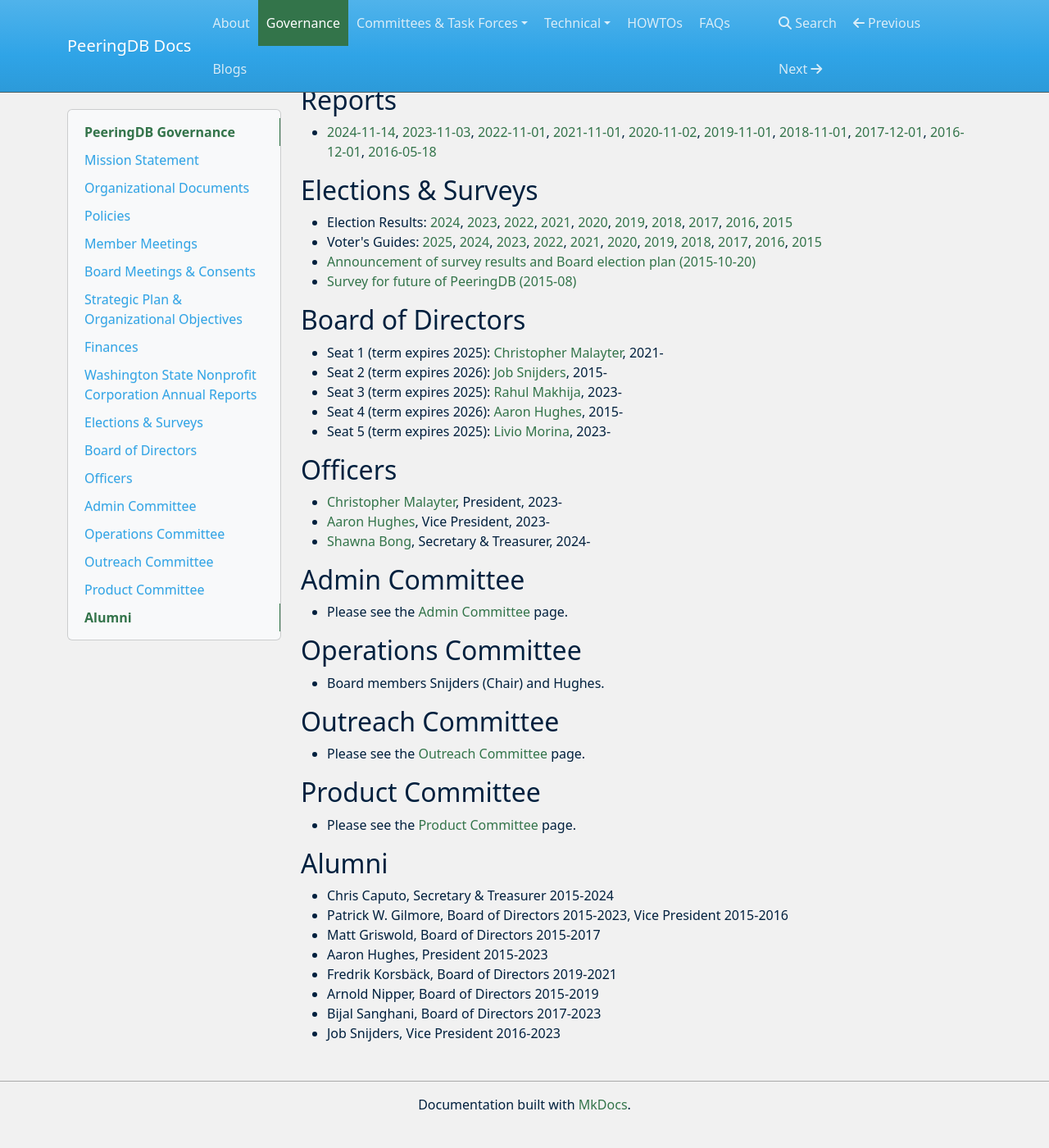
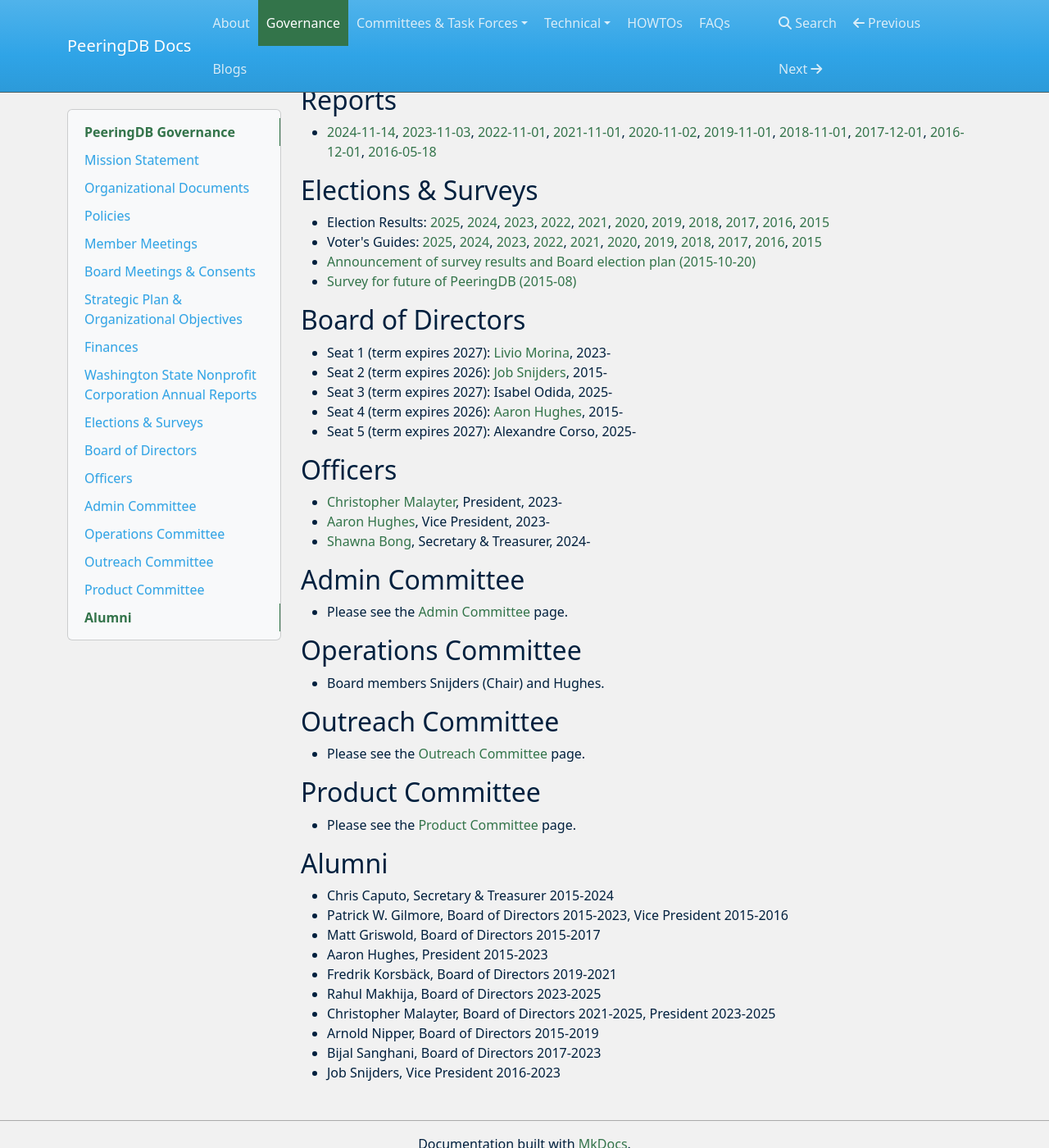
Before and after one commit to peeringdb/docs, an MkDocs documentation site: the page built from docs/gov.md, in a window 1280 px wide and 1400 px high, scrolled down 1572 px. Shown: the whole window at 82% size. Built offline with MkDocs 1.6.1, drawn with Linux system fonts in a browser that asks for light colours; nearby versions of some CDN libraries; before the commit the page ends 2947 px from its top, so only the background shows below that.

Commit message:
Board election results.

```diff
--- a/docs/gov.md
+++ b/docs/gov.md
@@ -68,18 +68,18 @@
 
 ## Elections & Surveys
 
-- Election Results: [2024](gov/misc/2024-04-30_Comprehensive_Poll_Results.pdf), [2023](gov/misc/2023-04-30_Comprehensive_Poll_Results.pdf), [2022](gov/misc/2022-04-30_Comprehensive_Poll_Results.pdf), [2021](gov/misc/2021-04-30_Comprehensive_Poll_Results.pdf), [2020](gov/misc/2020-04-30_Comprehensive_Poll_Results.pdf), [2019](gov/misc/2019-04-30_Comprehensive_Poll_Results.pdf), [2018](gov/misc/2018-04-30_Comprehensive_Poll_Results.pdf), [2017](gov/misc/2017-04-30_Comprehensive_Poll_Results.pdf), [2016](gov/misc/2016-04-30_Comprehensive_Poll_Results.pdf), [2015](gov/misc/2015-12-01_Comprehensive_Poll_Results.pdf)
+- Election Results: [2025](gov/misc/2025-04-30_Comprehensive_Poll_Results.pdf), [2024](gov/misc/2024-04-30_Comprehensive_Poll_Results.pdf), [2023](gov/misc/2023-04-30_Comprehensive_Poll_Results.pdf), [2022](gov/misc/2022-04-30_Comprehensive_Poll_Results.pdf), [2021](gov/misc/2021-04-30_Comprehensive_Poll_Results.pdf), [2020](gov/misc/2020-04-30_Comprehensive_Poll_Results.pdf), [2019](gov/misc/2019-04-30_Comprehensive_Poll_Results.pdf), [2018](gov/misc/2018-04-30_Comprehensive_Poll_Results.pdf), [2017](gov/misc/2017-04-30_Comprehensive_Poll_Results.pdf), [2016](gov/misc/2016-04-30_Comprehensive_Poll_Results.pdf), [2015](gov/misc/2015-12-01_Comprehensive_Poll_Results.pdf)
 - Voter's Guides: [2025](gov/misc/2025-04-14_election.html), [2024](gov/misc/2024-04-14_election.html), [2023](gov/misc/2023-04-14_election.html), [2022](gov/misc/2022-04-14_election.html), [2021](gov/misc/2021-04-14_election.html), [2020](gov/misc/2020-04-14_election.html), [2019](gov/misc/2019-04-14_election.html), [2018](gov/misc/2018-04-14_election.html), [2017](gov/misc/2017-04-14_election.html), [2016](gov/misc/2016-04-14_election.html), [2015](gov/misc/2015-11-14_election.html)
 - [Announcement of survey results and Board election plan (2015-10-20)](gov/misc/2015-10-20_Announcement.txt)
 - [Survey for future of PeeringDB (2015-08)](gov/misc/2015-08-00_PDB_Survey_results.pdf)
 
 ## Board of Directors
 
-- Seat 1 (term expires 2025): [Christopher Malayter](mailto:mustang@peeringdb.com), 2021-
+- Seat 1 (term expires 2027): [Livio Morina](mailto:livio@peeringdb.com), 2023-
 - Seat 2 (term expires 2026): [Job Snijders](mailto:job@peeringdb.com), 2015-
-- Seat 3 (term expires 2025): [Rahul Makhija](mailto:rahul@peeringdb.com), 2023-
+- Seat 3 (term expires 2027): Isabel Odida, 2025-
 - Seat 4 (term expires 2026): [Aaron Hughes](mailto:aaronh@peeringdb.com), 2015-
-- Seat 5 (term expires 2025): [Livio Morina](mailto:livio@peeringdb.com), 2023-
+- Seat 5 (term expires 2027): Alexandre Corso, 2025-
 
 ## Officers
 
@@ -110,6 +110,8 @@
 - Matt Griswold, Board of Directors 2015-2017
 - Aaron Hughes, President 2015-2023
 - Fredrik Korsbäck, Board of Directors 2019-2021
+- Rahul Makhija, Board of Directors 2023-2025
+- Christopher Malayter, Board of Directors 2021-2025, President 2023-2025
 - Arnold Nipper, Board of Directors 2015-2019
 - Bijal Sanghani, Board of Directors 2017-2023
 - Job Snijders, Vice President 2016-2023
```
Also changed, not shown: 1 other file.
